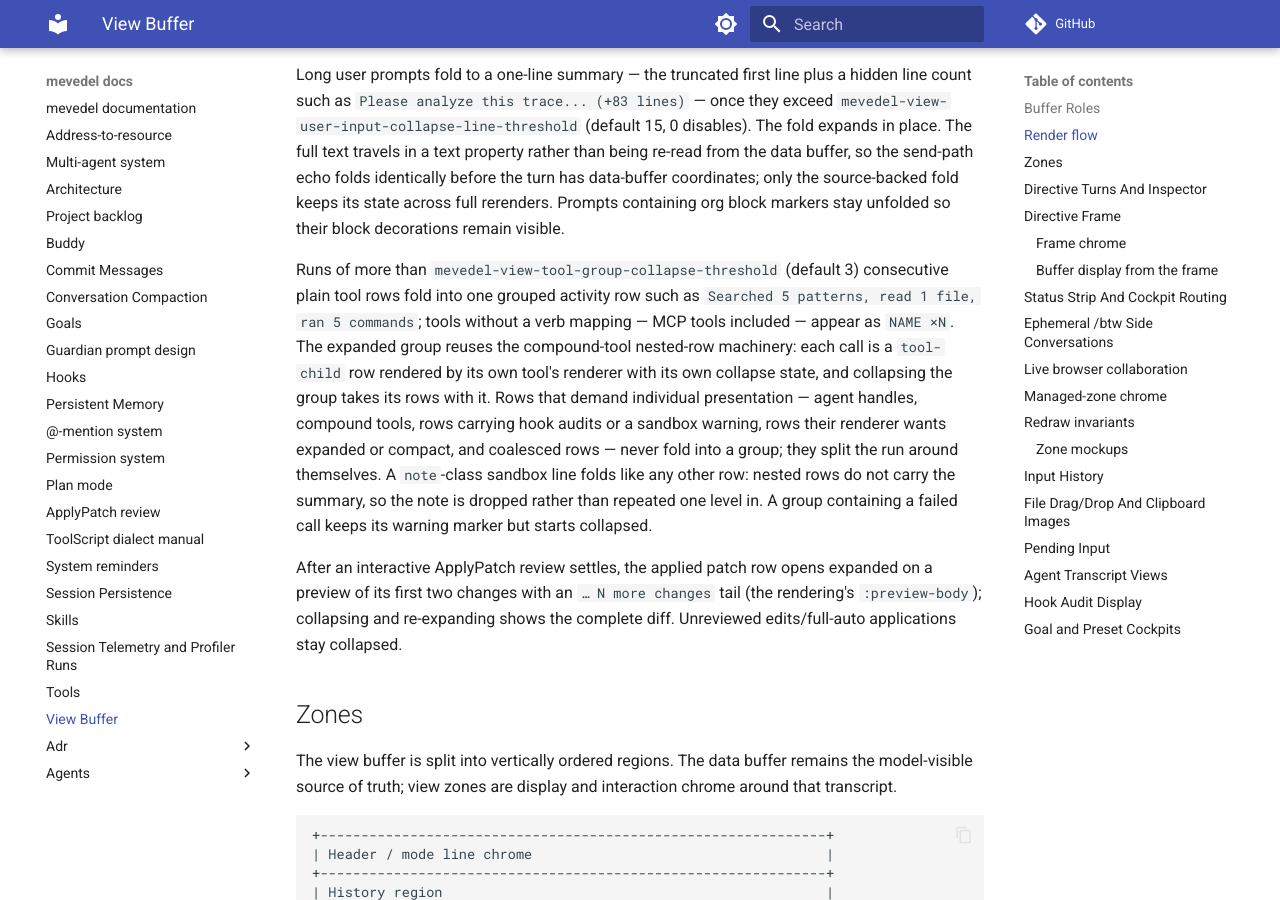
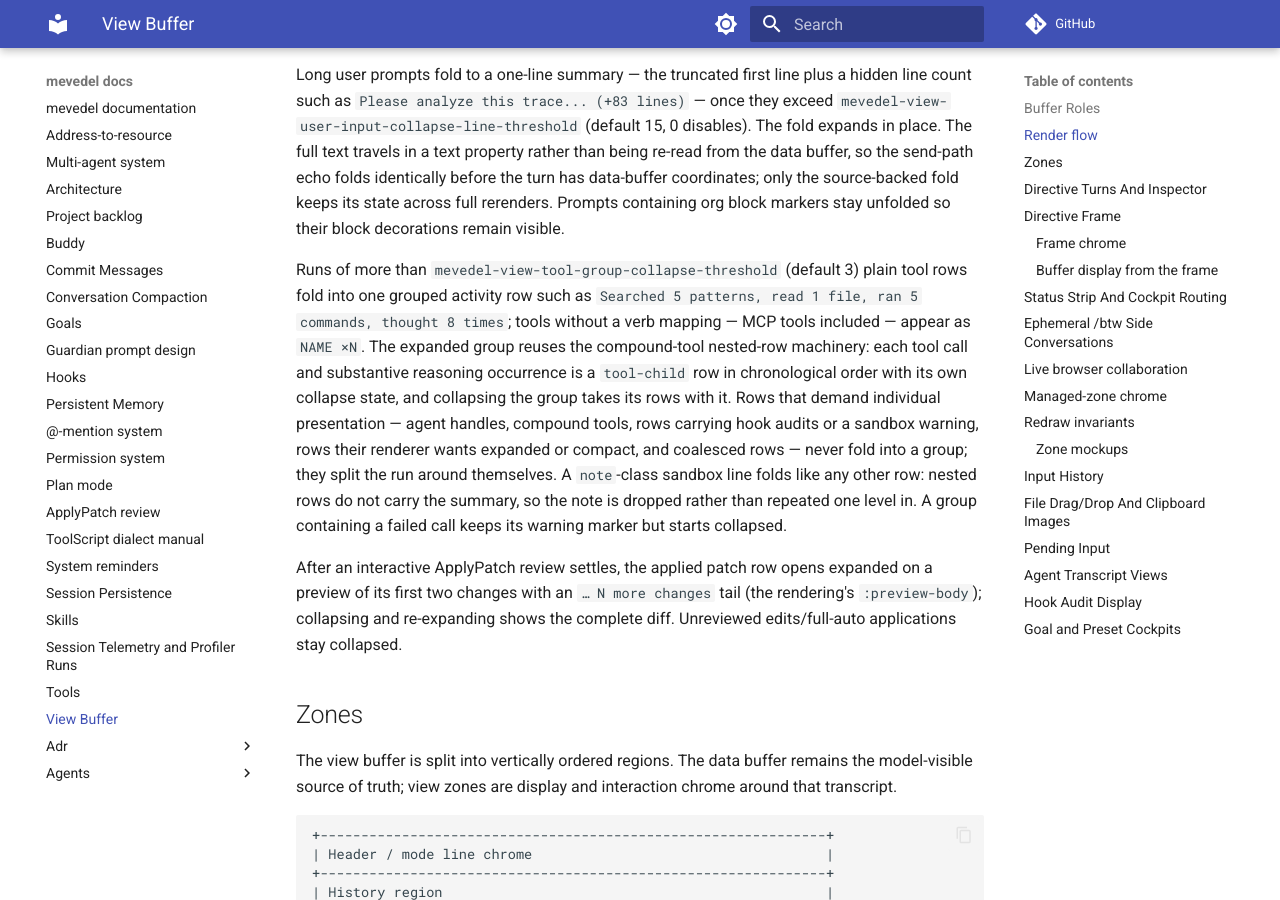
Before and after one commit to FrauH0lle/mevedel, an MkDocs documentation site: the page built from docs/view.md, in a window 1280 px wide and 900 px high, scrolled down 4432 px. Built offline with MkDocs 1.6.1 and Material for MkDocs 9.7.7, drawn with Linux system fonts in a browser that asks for light colours; comment, search, counter and statistics services are not loaded; some of the changed text lies outside the part shown.

Commit message:
fix(view): Collapse reasoning with tool activity
Represent qualifying assistant activity as one source-backed disclosure so provider reasoning and tool alternation collapses without losing chronological expansion.

* mevedel-view-render.el (mevedel-view--child-call-rendering, mevedel-view--thinking-group-entry, mevedel-view--tool-activity-entries, mevedel-view--tool-activity-groupable-p, mevedel-view--render-tool-activity, mevedel-view--tool-group-header, mevedel-view--tool-group-child, mevedel-view--tool-group-rendering, mevedel-view--tool-group-rendering-from-source, mevedel-view--insert-tool-group, mevedel-view--render-assistant-turn): Build mixed tool/reasoning groups, count thoughts in the parent header, and preserve nested source order and disclosure state.

* test/test-mevedel-view-render.el (mevedel-view--tool-group-header, mevedel-view--insert-tool-group): Cover thought counts, chronological mixed children, nested reasoning expansion, and short-run ordering.

* docs/view.md: Document combined activity groups and their live-render unit.

```diff
--- a/docs/view.md
+++ b/docs/view.md
@@ -204,19 +204,19 @@ containing org block markers stay unfolded so their block decorations
 remain visible.
 
 Runs of more than `mevedel-view-tool-group-collapse-threshold` (default 3)
-consecutive plain tool rows fold into one grouped activity row such as
-`Searched 5 patterns, read 1 file, ran 5 commands`; tools without a verb
-mapping — MCP tools included — appear as `NAME ×N`. The expanded group
-reuses the compound-tool nested-row machinery: each call is a `tool-child`
-row rendered by its own tool's renderer with its own collapse state, and
-collapsing the group takes its rows with it. Rows that demand individual
-presentation — agent handles, compound tools, rows carrying hook audits or
-a sandbox warning, rows their renderer wants expanded or compact, and
-coalesced rows — never fold into a group; they split the run around
-themselves. A `note`-class sandbox line folds like any other row: nested
-rows do not carry the summary, so the note is dropped rather than repeated
-one level in. A group containing a failed call keeps its warning marker but
-starts collapsed.
+plain tool rows fold into one grouped activity row such as
+`Searched 5 patterns, read 1 file, ran 5 commands, thought 8 times`; tools
+without a verb mapping — MCP tools included — appear as `NAME ×N`. The
+expanded group reuses the compound-tool nested-row machinery: each tool call
+and substantive reasoning occurrence is a `tool-child` row in chronological
+order with its own collapse state, and collapsing the group takes its rows
+with it. Rows that demand individual presentation — agent handles, compound
+tools, rows carrying hook audits or a sandbox warning, rows their renderer
+wants expanded or compact, and coalesced rows — never fold into a group; they
+split the run around themselves. A `note`-class sandbox line folds like any
+other row: nested rows do not carry the summary, so the note is dropped rather
+than repeated one level in. A group containing a failed call keeps its warning
+marker but starts collapsed.
 
 After an interactive ApplyPatch review settles, the applied patch row opens
 expanded on a preview of its first two changes with an `… N more changes`
@@ -750,8 +750,9 @@ the authoritative data buffer and keep source-coordinate disclosure state.
 Provider failures are expanded by default and preserve the complete provider
 message for manual retry. `mevedel-view-render-live-update` retains completed
 semantic units in the view and reparses only the mutable source-backed tail.
-Reasoning summaries and consecutive tool groups are units; response prose
-advances at the last blank-line boundary outside fenced code. Terminal
+Standalone reasoning summaries and grouped activity runs are units; reasoning
+nested in a qualifying activity run belongs to that one group unit. Response
+prose advances at the last blank-line boundary outside fenced code. Terminal
 settlement calls `mevedel-view-render-settle` for one exact whole-turn
 reconciliation. A full rerender, a new turn, or stream cancellation invalidates
 the retained tail. `mevedel-view-stream.el` schedules live updates and owns
```
Also changed, not shown: 2 other files.
